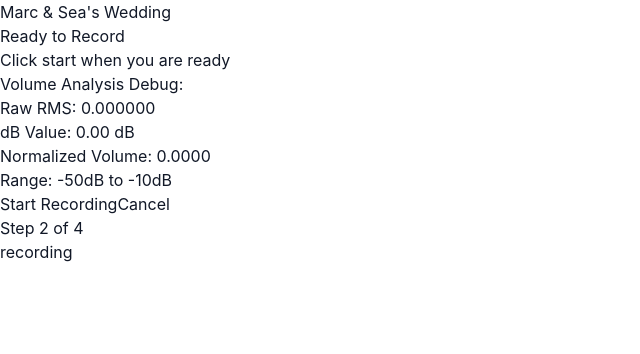
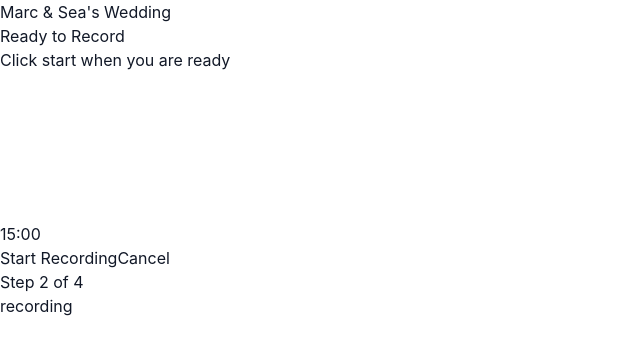
Before and after one commit to schuyler/wedding-bells, a React (Vite) app: page /recording in a window 1280 px wide. Shown: the top 354 px of the page, without its empty margins (0-640 px from the left). Built offline with nearby package versions, Linux system fonts and the light colour scheme.

Commit message:
Fix timer countdown and recenter elements in recording view

```diff
--- a/src/components/AudioRecorder.tsx
+++ b/src/components/AudioRecorder.tsx
@@ -264,19 +264,21 @@ export function AudioRecorder({ onRecordingComplete, onCancel }: AudioRecorderPr
           </p>
         </div>
 
-        <div className="flex flex-col items-center space-y-4">
-        {/* Volume Analysis Debug Display */}
-        <div className="space-y-4">
+        <div className="flex flex-col items-center space-y-4 md:space-y-2">
+          {/* Volume and Timer Container - Column on mobile, row on md+ screens */}
+          <div className="flex flex-col md:flex-row md:items-center md:justify-center space-y-4 md:space-y-0">
+            {/* Volume Analysis Container */}
+            <div className="w-full md:w-auto">
               {/* Volume Level Indicator */}
               <VolumeIndicator
                 volume={isPaused ? 0 : currentVolume}
                 size="lg"
-            className="w-full max-w-md"
+                className="w-full max-w-xs mx-auto"
               />
 
-          {/* Debug Values Display (hidden by default) */}
-          {import.meta.env.DEV && (
-            <div className="bg-gray-100 p-2 rounded-md text-xs font-mono w-full max-w-md">
+              {/* Debug Values Display (disabled but preserved) */}
+              {false && import.meta.env.DEV && (
+                <div className="bg-gray-100 p-2 rounded-md text-xs font-mono w-full max-w-xs mx-auto">
                   <div>Volume Analysis Debug:</div>
                   <div>Raw RMS: {debugValues.rawRms.toFixed(6)}</div>
                   <div>dB Value: {debugValues.dbValue.toFixed(2)} dB</div>
@@ -286,14 +288,15 @@ export function AudioRecorder({ onRecordingComplete, onCancel }: AudioRecorderPr
               )}
             </div>
 
-          {/* Recording Timer */}
-          {isRecording && (
+            {/* Recording Timer - Always visible but only running when recording */}
+            <div className="mx-auto md:mx-0 md:ml-4">
               <CountdownTimer
                 duration={MAX_DURATION}
-              running={!isPaused}
+                running={isRecording && !isPaused}
                 onComplete={handleTimerComplete}
               />
-          )}
+            </div>
+          </div>
 
           {/* Control buttons */}
           <div className="flex items-center justify-center space-x-4">
--- a/src/components/AudioRecorderControl.tsx
+++ b/src/components/AudioRecorderControl.tsx
@@ -350,7 +350,7 @@ export const AudioRecorderControl = forwardRef<AudioRecorderControls, AudioRecor
 
     return (
       <>
-        {isRecording && (
+        {false && isRecording && (
           <div className="bg-gray-100 p-2 rounded-md text-xs font-mono mt-2 mb-2">
             <div>Recording Debug Info:</div>
             <div>Chunks collected: {chunkCount}</div>
--- a/src/components/CountdownTimer.tsx
+++ b/src/components/CountdownTimer.tsx
@@ -45,10 +45,9 @@ export function CountdownTimer({
   running = true,
   className = ''
 }: CountdownTimerProps) {
+  // Track remaining time and elapsed time separately
   const [timeLeft, setTimeLeft] = useState(duration)
-  // Note: startTime is set once at component initialization and never updated,
-  // which means pause/resume won't work correctly for accurate time tracking
-  const [startTime] = useState(Date.now())
+  const [elapsedSeconds, setElapsedSeconds] = useState(0)
 
   /**
    * Formats seconds into MM:SS display format.
@@ -63,39 +62,51 @@ export function CountdownTimer({
   }, [])
 
   // Calculate progress percentage (0 to 100)
-  const progress = ((duration - timeLeft) / duration) * 100
+  const progress = (elapsedSeconds / duration) * 100
 
   // Calculate the stroke dash for the progress ring
   const radius = 36
   const circumference = 2 * Math.PI * radius
   const strokeDasharray = `${circumference}`
-  const strokeDashoffset = duration === 0 ? 0 : circumference - (progress / 100) * circumference
+  const strokeDashoffset = circumference - (progress / 100) * circumference
+
+  // Reset timer if duration changes
+  useEffect(() => {
+    setTimeLeft(duration)
+    setElapsedSeconds(0)
+  }, [duration])
 
   /**
    * Timer effect to update the countdown display.
    *
-   * When running is true, updates timeLeft every second based on elapsed time.
+   * Only counts down when running is true.
+   * Updates one second at a time using setInterval.
    * Triggers onComplete callback when countdown reaches zero.
    */
   useEffect(() => {
+    // Don't run the timer when paused
     if (!running) return
 
     const timer = setInterval(() => {
-      // Calculate elapsed time based on wall clock
-      const elapsed = Math.floor((Date.now() - startTime) / 1000)
-      const remaining = duration - elapsed
+      setElapsedSeconds(prev => {
+        const newElapsed = prev + 1
 
-      if (remaining <= 0) {
-        clearInterval(timer)
-        setTimeLeft(0)
-        onComplete?.()
-      } else {
-        setTimeLeft(remaining)
-      }
+        // Calculate new time left
+        const newTimeLeft = duration - newElapsed
+        setTimeLeft(Math.max(0, newTimeLeft))
+
+        // Check if timer completed
+        if (newTimeLeft <= 0) {
+          clearInterval(timer)
+          onComplete?.()
+        }
+
+        return newElapsed
+      })
     }, 1000)
 
     return () => clearInterval(timer)
-  }, [duration, startTime, running, onComplete])
+  }, [running, duration, onComplete])
 
   /**
    * Determines color class based on remaining time percentage.
```
Lines whose indentation alone changed are shown as unchanged.
